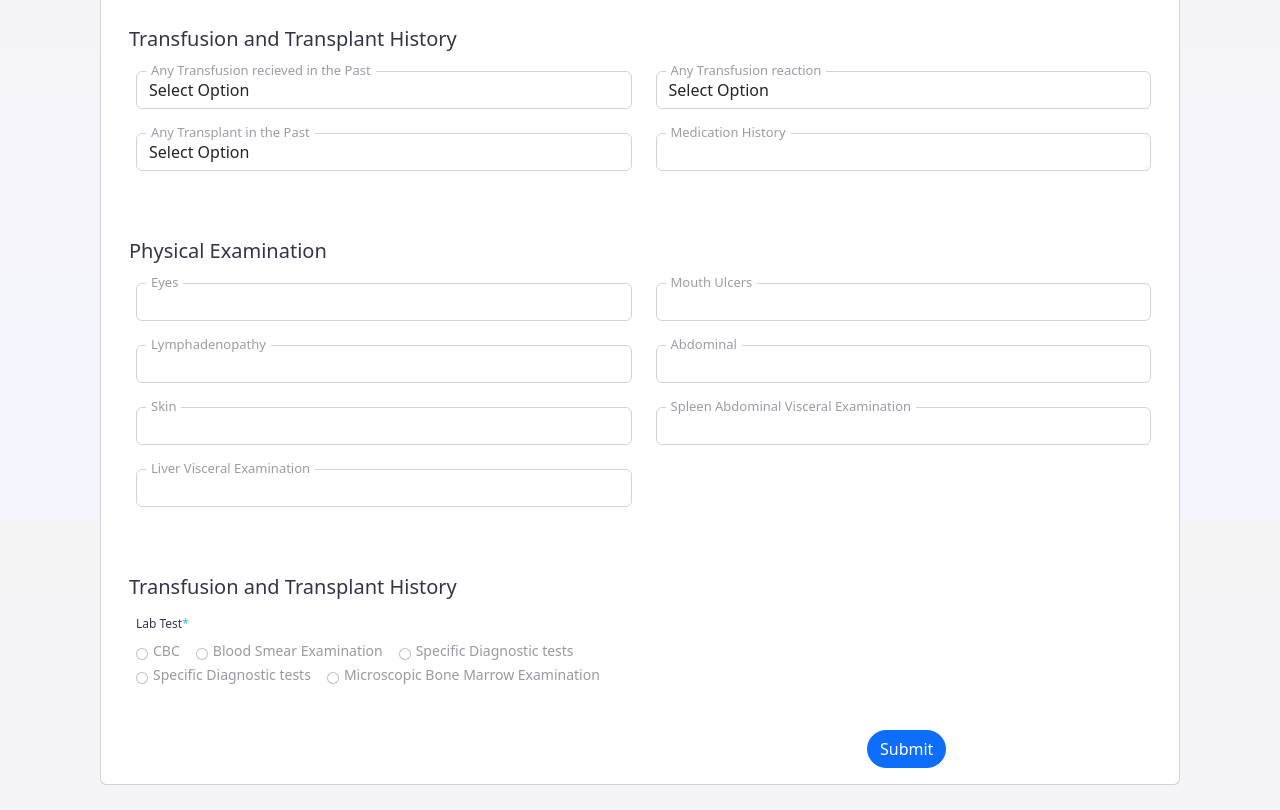
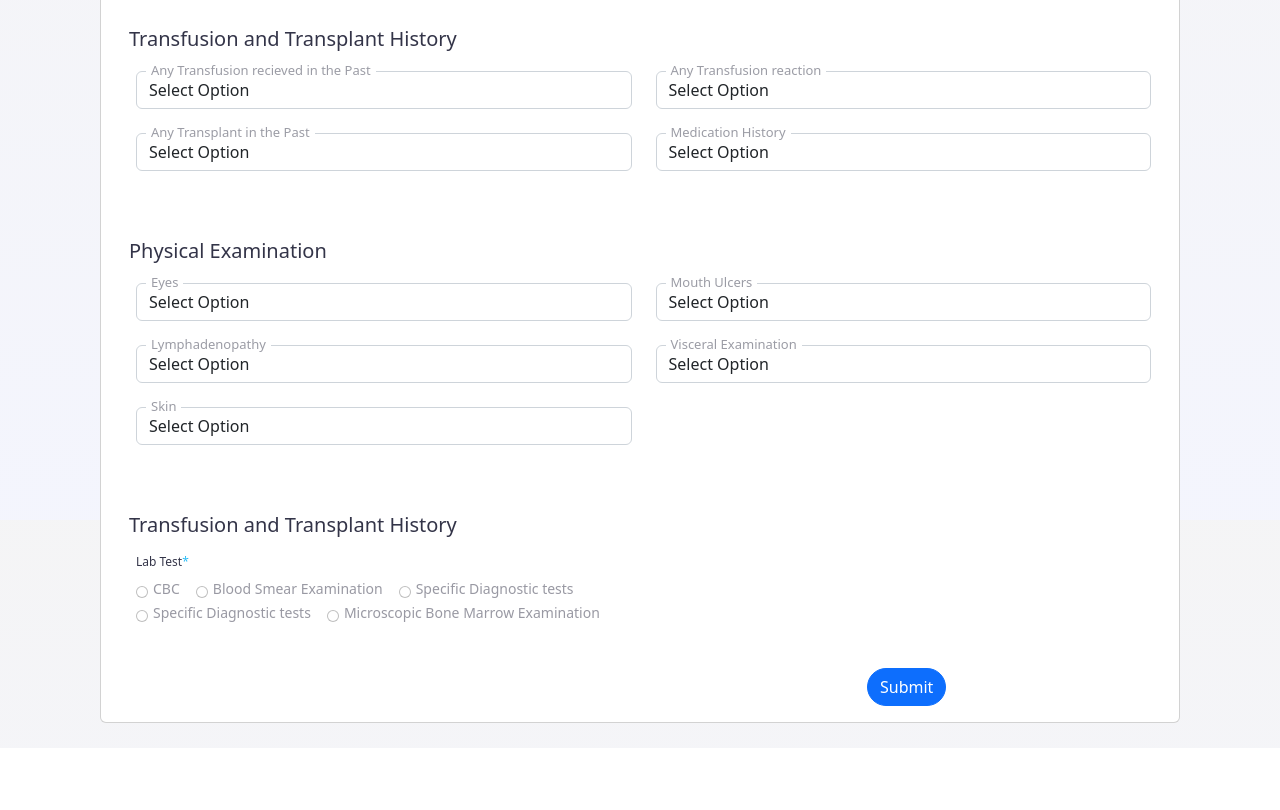
Before and after one commit to devbrian0214/Electronic-Health-Record-System, a Next.js app: page /complain in a window 1280 px wide. Shown: the part 1880-2690 px from the top of the page. After the commit the page ends 2628 px from the top, so only its background shows below. Built offline with nearby package versions, Linux system fonts and the light colour scheme.

Commit message:
All Options added

```diff
--- a/src/app/complain/page.jsx
+++ b/src/app/complain/page.jsx
@@ -672,20 +672,28 @@ const page = () => {
                       className='form-control select'
                       name='character'
                       >
-                       {/* <option value=''>Select Option</option>
-                       <option value=''></option>
-                       <option value=''></option>
-                       <option value=''></option>
-                       <option value=''></option>
-                       <option value=''></option>
-                       <option value=''></option>
-                       <option value=''></option>
-                       <option value=''></option>
-                       <option value=''></option>
-                       <option value=''></option>
-                       <option value=''></option>
-                     <option value=''></option>
-                       <option value=''></option> */}
+                       <option value=''>Select Option</option>
+                       <option value='hakeem'>Hakeem Medication</option>
+                       <option value='Antiplatelets'>Antiplatelets</option>
+                       <option value='Oral Contraceptives'>Oral Contraceptives</option>
+                       <option value='Hormone Replacement'>Hormone Replacement</option>
+                       <option value='COX-2 Inhibitors'>COX-2 Inhibitors</option>
+                       <option value='Erythropoietin'>Erythropoietin</option>
+                       <option value='Warfarin'>Warfarin</option>
+                       <option value='Antipsychotics'>Antipsychotics</option>
+                       <option value='Anticonvulsauts'>Anticonvulsauts</option>
+                       <option value='Antithyroid Drugs'>Antithyroid Drugs</option>
+                       <option value='Antibiotics'>Antibiotics</option>
+                       <option value='Chemotherapy'>Chemotherapy</option>
+                       <option value='Adreraline'>Adreraline</option>
+                       <option value='Lithium'>Lithium</option>
+                       <option value='G-CSF'>G-CSF</option>
+                       <option value='Penicillin'>Penicillin</option>
+                       <option value='Cephalosporing'>Cephalosporing</option>
+                       <option value='Carbamazepine'>Carbamazepine</option>
+                       <option value='H2-blokers'>H2-blokers</option>
+                       <option value='PPIS'>PPIS</option>
+                       <option value='Phenytoin'>Phenytoin</option>
                     </select>
                   </div>
               </div>
@@ -712,11 +720,10 @@ const page = () => {
                       className='form-control select'
                       name='character'
                       >
-                      {/* <option value=''>Select Option</option>
-                      <option value='Sharp'>Sharp</option>
-                      <option value='Dull'>Dull</option>
-                      <option value='Burning'>Burning</option>
-                      <option value='Pressure Like'>Pressure Like</option> */}
+                      <option value=''>Select Option</option>
+                      <option value='Jaundice'>Jaundice</option>
+                      <option value='Pallor'>Pallor</option>
+                      <option value='Plethora'>Plethora</option>
                     </select>
                   </div>
               </div>
@@ -727,11 +734,9 @@ const page = () => {
                       className='form-control select'
                       name='character'
                       >
-                      {/* <option value=''>Select Option</option>
-                      <option value='Sharp'>Sharp</option>
-                      <option value='Dull'>Dull</option>
-                      <option value='Burning'>Burning</option>
-                      <option value='Pressure Like'>Pressure Like</option> */}
+                      <option value=''>Select Option</option>
+                      <option value='Mouth Ulcer'>Mouth Ulcer</option>
+                      <option value='Gum Swelling'>Gum Swelling</option>
                     </select>
                   </div>
               </div>
@@ -742,26 +747,24 @@ const page = () => {
                       className='form-control select'
                       name='character'
                       >
-                      {/* <option value=''>Select Option</option>
-                      <option value='Sharp'>Sharp</option>
-                      <option value='Dull'>Dull</option>
-                      <option value='Burning'>Burning</option>
-                      <option value='Pressure Like'>Pressure Like</option> */}
+                      <option value=''>Select Option</option>
+                      <option value='Yes'>Yes</option>
+                      <option value='No'>No</option>
                     </select>
                   </div>
               </div>
               <div className='col-md-6'>
                   <div className='form-group local-forms'>
-                    <label className='focus-label'>Abdominal</label>
+                    <label className='focus-label'>Visceral Examination</label>
                     <select
                       className='form-control select'
                       name='character'
                       >
-                      {/* <option value=''>Select Option</option>
-                      <option value='Sharp'>Sharp</option>
-                      <option value='Dull'>Dull</option>
-                      <option value='Burning'>Burning</option>
-                      <option value='Pressure Like'>Pressure Like</option> */}
+                      <option value=''>Select Option</option>
+                      <option value='Spleen'>Spleen</option>
+                      <option value='Palpable maoses'>Palpable maoses</option>
+                      <option value='tenderness'>tenderness</option>
+
                     </select>
                   </div>
               </div>
@@ -772,45 +775,18 @@ const page = () => {
                       className='form-control select'
                       name='character'
                       >
-                      {/* <option value=''>Select Option</option>
-                      <option value='Sharp'>Sharp</option>
-                      <option value='Dull'>Dull</option>
-                      <option value='Burning'>Burning</option>
-                      <option value='Pressure Like'>Pressure Like</option> */}
+                      <option value=''>Select Option</option>
+                      <option value='Pallor'>Pallor</option>
+                      <option value='Redness'>Redness</option>
+                      <option value='Cyanosis'>Cyanosis</option>
+                      <option value='Petechia'>Petechia</option>
+                      <option value='Excoriation'>Excoriation</option>
+                      <option value='Leg Ucler'>Leg Ucler</option>
                     </select>
                   </div>
               </div>
 
-              <div className='col-md-6'>
-                  <div className='form-group local-forms'>
-                    <label className='focus-label'>Spleen Abdominal Visceral Examination</label>
-                    <select
-                      className='form-control select'
-                      name='character'
-                      >
-                      {/* <option value=''>Select Option</option>
-                      <option value='Sharp'>Sharp</option>
-                      <option value='Dull'>Dull</option>
-                      <option value='Burning'>Burning</option>
-                      <option value='Pressure Like'>Pressure Like</option> */}
-                    </select>
-                  </div>
-              </div>
-              <div className='col-md-6'>
-                  <div className='form-group local-forms'>
-                    <label className='focus-label'>Liver Visceral Examination</label>
-                    <select
-                      className='form-control select'
-                      name='character'
-                      >
-                      {/* <option value=''>Select Option</option>
-                      <option value='Sharp'>Sharp</option>
-                      <option value='Dull'>Dull</option>
-                      <option value='Burning'>Burning</option>
-                      <option value='Pressure Like'>Pressure Like</option> */}
-                    </select>
-                  </div>
-              </div>
+
             </div>
             </div>
           </div>
```
